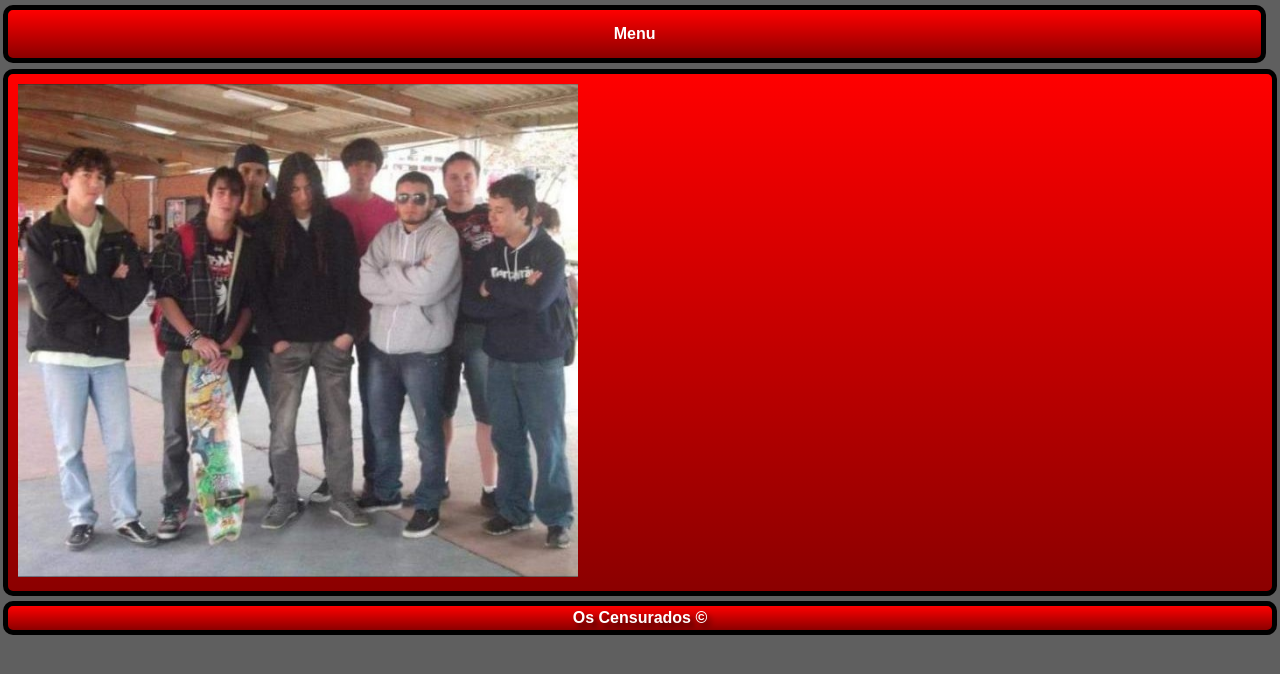
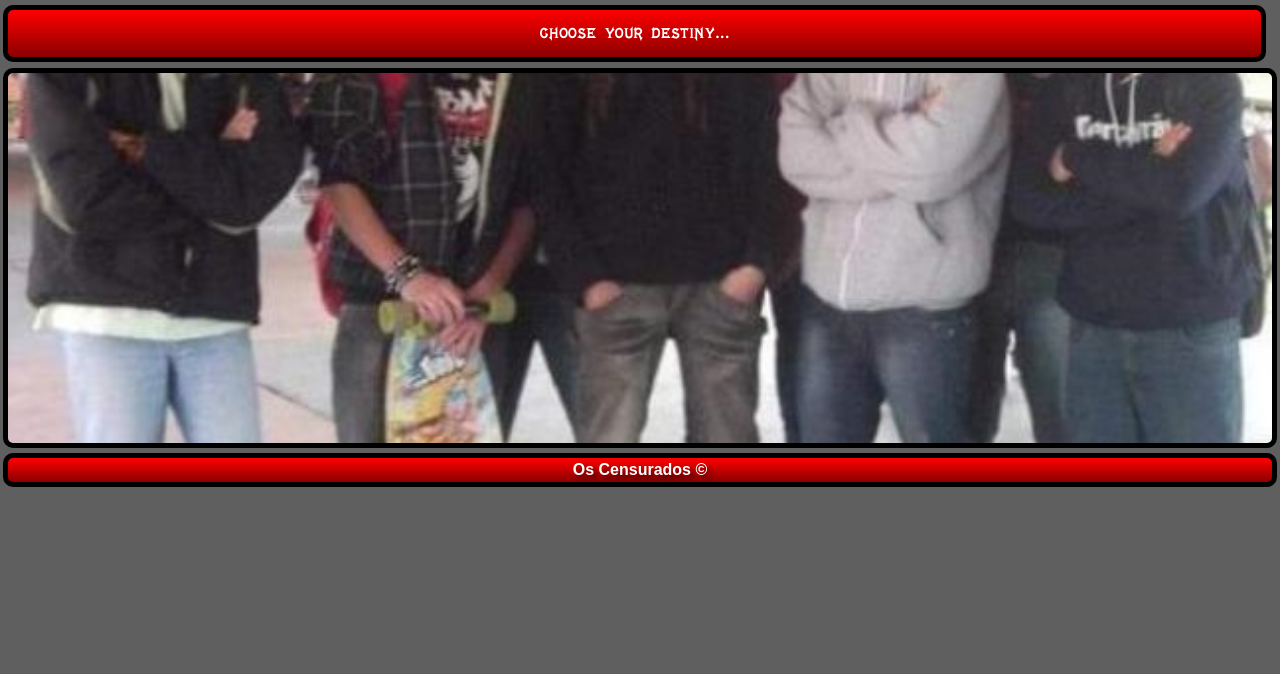
Before and after one commit to os-censurados/censurados, a plain HTML site: page index.html in a window 1280 px wide. Both pictures are taken after a click on the button "Menu". Shown: the part 108-782 px from the top of the page. Drawn offline with Linux system fonts and the light colour scheme.

Commit message:
funçao no menu mk

```diff
--- a/estilos/style.css
+++ b/estilos/style.css
@@ -5,9 +5,15 @@
     src: url('../fonts/Chernobyl.otf');
 }
 
+@font-face {
+    font-family: 'MK';
+    src: url('../fonts/MK.TTF');
+}
+
 :root {
     --font1: 'Chernobyl', sans-serif;
     --font2: Arial, Helvetica, sans-serif;
+    --fontmk: 'MK';
 }
 
 * {
@@ -55,6 +61,7 @@ header > h1 {
     border-radius: 10px;
 }
 
+
 .menu-conteudo {
     display: none;
     position: absolute;
@@ -87,26 +94,25 @@ header > h1 {
     display: block;
 }
 
-.menu:hover .menu-botao {
-    font-size: 1.3em;
-    transition: 0.5s;
+.menu:hover .menu-botao p {
+    font-size: 1.5em;
+    transition: 1s;
 }
+
 
 /* ESTILO HOME*/
 
 main div#home {
-    background-image: linear-gradient(to bottom, red, darkred);
+    background-image: url('../imagens/censurados-foto.jpg');
+    background-size: cover;
+    background-position: center;
     max-width: 100%;
+    height: 350px;
     position: relative;
     border: 5px solid black;
     border-radius: 10px;
     margin-bottom: 5px;
     padding: 10px;
-}
-
-main img {
-    width: 100%;
-    max-width: 560px;
 }
 
 /* FIM ESTILO HOME*/
--- a/index.html
+++ b/index.html
@@ -12,7 +12,7 @@
     <header>
         <h1>Os Censurados</h1>
         <nav class="menu">
-            <button class="menu-botao">Menu</button>
+            <button class="menu-botao" onclick="choose()"><p id="menumk">Menu</p></button>
             <div class="menu-conteudo">
                 <a href="index.html">Home</a>
                 <a href="brigas.html" target="_self" rel="next">Brigas Narradas</a>
@@ -26,12 +26,13 @@
     <main>
         <article>
             <div id="home">
-               <img src="imagens/censurados-foto.jpg" alt="Os Censurados">
+
             </div>
         </article>
     </main>
     <footer>
         <p>Os Censurados &copy;</p>
     </footer>
+    <script src="script.js"></script>
 </body>
 </html>
--- /dev/null
+++ b/script.js
@@ -0,0 +1,6 @@
+function choose() {
+    const mk = document.getElementById('menumk')
+    mk.innerText = 'CHOOSE YOUR DESTINY...'
+    mk.style.fontFamily = 'MK'
+    mk.style.fontWeight = '500'
+}
```
Also changed, not shown: brigas.html (+1 -1 lines), slipper.html (+1 -1 lines), fonts/MK.TTF (added).
